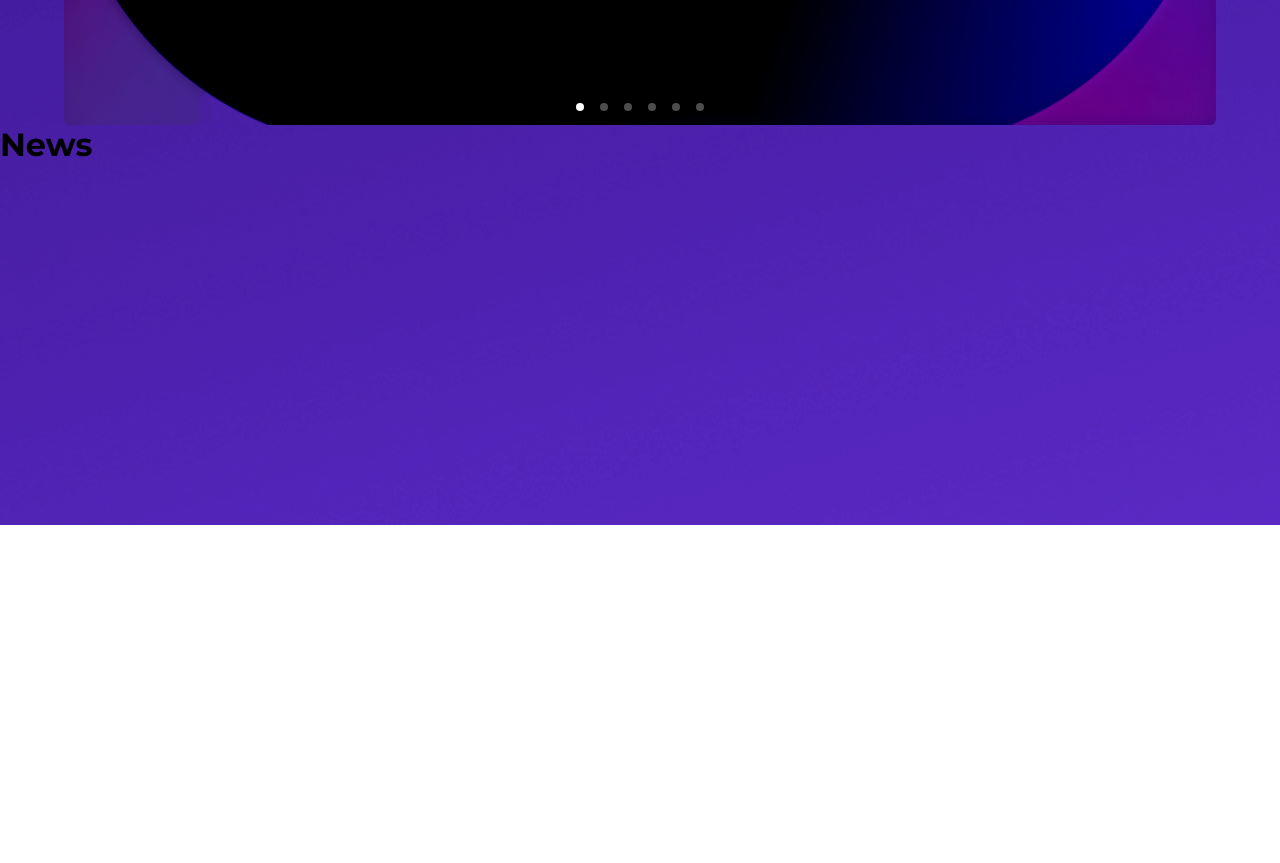
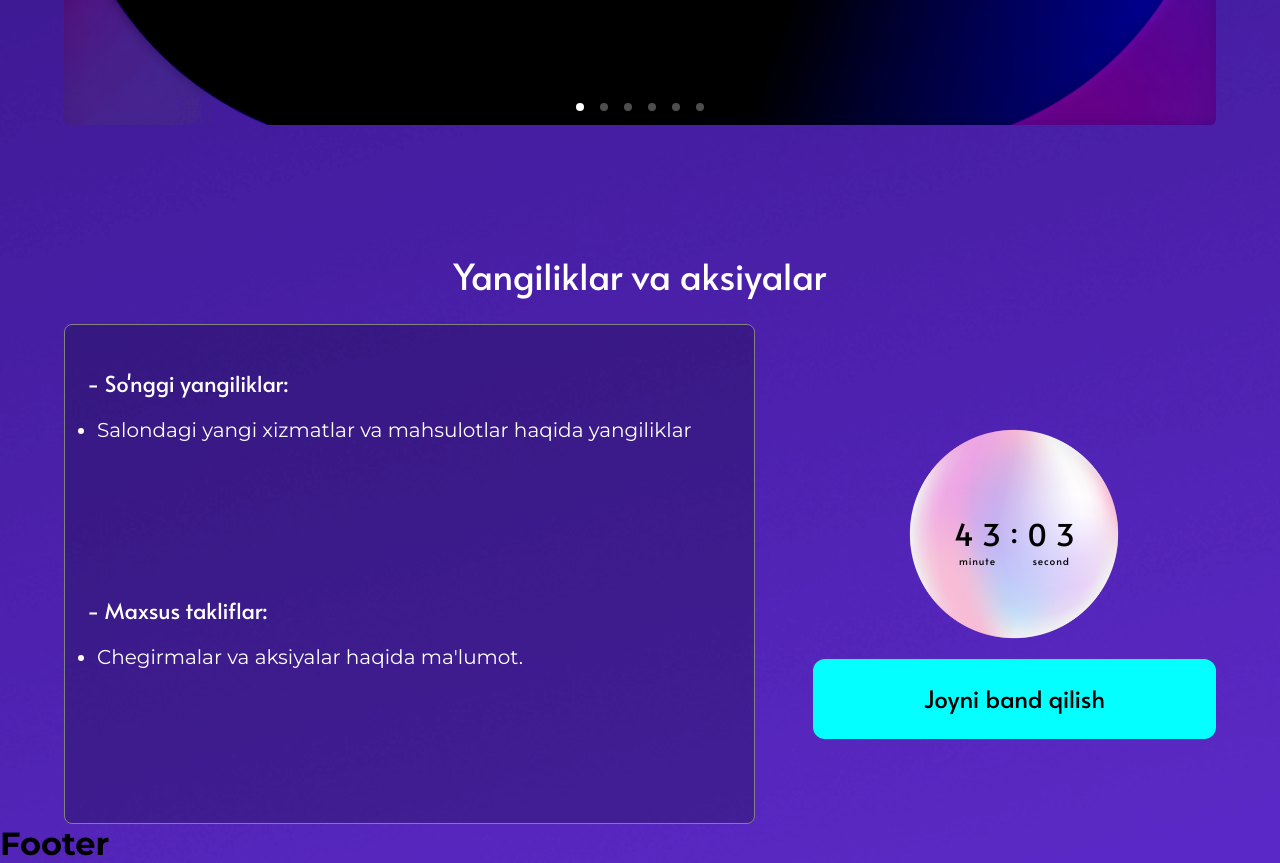
Before and after one commit to 1hojiakbar/cosmetology, a React (Vite) app: page / in a window 1280 px wide. Shown: the part 3440-4303 px from the top of the page. Before the commit the page ends 3965 px from the top, so only its background shows below. Built offline with nearby package versions, Linux system fonts and the light colour scheme.

Commit message:
all section

```diff
--- a/src/components/Button/Button.jsx
+++ b/src/components/Button/Button.jsx
@@ -1,7 +1,7 @@
 import { ButtonWrapper } from "./style";
 
-const Button = ({ children, w, h, type }) => (
-  <ButtonWrapper w={w} h={h} type={type}>
+const Button = ({ children, w, size, h, type, onClick }) => (
+  <ButtonWrapper w={w} h={h} type={type} size={size} onClick={onClick}>
     {children}
   </ButtonWrapper>
 );
--- a/src/components/Button/style.js
+++ b/src/components/Button/style.js
@@ -12,6 +12,25 @@ const getType = ({ type }) => {
       return {
         background: "var(--secondaryBgButtonColor)",
         color: "var(--lightColor)",
+      };
+  }
+};
+
+const getSize = ({ size }) => {
+  switch (size) {
+    case "medium":
+      return {
+        fontSize: "24px",
+        fontWeight: "400",
+        lineHeight: "33px",
+        letterSpacing: "0",
+      };
+    case "large":
+      return {
+        fontSize: "26px",
+        fontWeight: "400",
+        lineHeight: "36px",
+        letterSpacing: "0",
       };
   }
 };
@@ -42,6 +61,7 @@ export const ButtonWrapper = styled.button`
   width: ${({ w }) => (w ? w : "100%")};
   height: ${({ h }) => (h ? h : "85px")};
   ${getType};
+  ${getSize}
   &:hover {
     ${moveHover}
   }
--- a/src/pages/About/style.js
+++ b/src/pages/About/style.js
@@ -6,7 +6,6 @@ export const Container = styled.div`
   flex-direction: column;
   align-items: center;
   padding-top: 100px;
-  /* margin-bottom: 100px; */
 `;
 
 Container.Title = styled.div`
--- /dev/null
+++ b/src/pages/Footer/Footer.jsx
@@ -0,0 +1,11 @@
+import React from "react";
+
+const Footer = () => {
+  return (
+    <div>
+      <h1>Footer</h1>
+    </div>
+  );
+};
+
+export default Footer;
--- a/src/pages/Home/Home.jsx
+++ b/src/pages/Home/Home.jsx
@@ -1,14 +1,16 @@
-import React from "react";
+import { useNavigate } from "react-router-dom";
 import image from "../../assets/images/person.png";
+import Button from "../../components/Button/Button";
 import {
   BrandFaceBox,
   BrandTitleBox,
   Container,
   ContentWrapper,
 } from "./style";
-import Button from "../../components/Button/Button";
 
 const Home = () => {
+  const navigate = useNavigate();
+
   return (
     <Container>
       <ContentWrapper>
@@ -24,7 +26,12 @@ const Home = () => {
             Go'zallik qurbonlikni emas, bilim olishni talab qiladi. Dunyoda
             xunuk ayolni bo'lmaydi, o'zini parvarish qilmagan ayollar bo'ladi.
           </BrandTitleBox.Slogan>
-          <Button w="350px" h="70px" type="primary">
+          <Button
+            w="350px"
+            h="70px"
+            type="primary"
+            onClick={() => navigate("/registration")}
+          >
             Joyni band qilish
           </Button>
         </BrandTitleBox>
--- a/src/pages/News/News.jsx
+++ b/src/pages/News/News.jsx
@@ -1,10 +1,85 @@
-import React from "react";
-import { Container } from "./style";
+import { useState } from "react";
+import newsData from "../../utils/news";
+import { useNavigate } from "react-router-dom";
+import Button from "../../components/Button/Button";
+import {
+  CenterDividerDot,
+  Container,
+  Content,
+  LeftContent,
+  MinuteWrapper,
+  NewsContent,
+  NewsItem,
+  RightContent,
+  Time,
+  TimeWrapper,
+} from "./style";
 
 const News = () => {
+  const navigate = useNavigate();
+  const date = new Date();
+  const [time, setTime] = useState({
+    minute: "",
+    second: "",
+  });
+
+  const getSecond = () => {
+    let dateMinute = date.getMinutes();
+    let dateSecond = date.getSeconds();
+    if (dateMinute < 10) {
+      dateMinute = "0" + dateMinute;
+    }
+    if (dateSecond < 10) {
+      dateSecond = "0" + dateSecond;
+    }
+
+    setTime({ minute: dateMinute, second: dateSecond });
+  };
+
+  setInterval(() => {
+    getSecond();
+  }, 1000);
+
   return (
     <Container>
-      <h1>News</h1>
+      <Container.Title>Yangiliklar va aksiyalar</Container.Title>
+      <Content>
+        <LeftContent>
+          <NewsContent>
+            {newsData.map(({ id, title, text }) => {
+              return (
+                <NewsItem key={id}>
+                  <NewsItem.Title>{title}</NewsItem.Title>
+                  <NewsItem.Text>{text}</NewsItem.Text>
+                </NewsItem>
+              );
+            })}
+          </NewsContent>
+        </LeftContent>
+        <RightContent>
+          <TimeWrapper>
+            <Time>
+              <MinuteWrapper>
+                <MinuteWrapper.Time>{time.minute}</MinuteWrapper.Time>
+                <MinuteWrapper.Title>minute</MinuteWrapper.Title>
+              </MinuteWrapper>
+              <CenterDividerDot>:</CenterDividerDot>
+              <MinuteWrapper>
+                <MinuteWrapper.Time>{time.second}</MinuteWrapper.Time>
+                <MinuteWrapper.Title>second</MinuteWrapper.Title>
+              </MinuteWrapper>
+            </Time>
+          </TimeWrapper>
+          <Button
+            type="primary"
+            h={"80px"}
+            size="medium"
+            onClick={() => navigate("/registration")}
+          >
+            Joyni band qilish
+          </Button>
+        </RightContent>
+      </Content>
     </Container>
   );
 };
--- a/src/pages/News/style.js
+++ b/src/pages/News/style.js
@@ -1,8 +1,134 @@
 import styled from "styled-components";
+import circleImage from "../../assets/images/circle.png";
 
 export const Container = styled.div`
-  height: 400px;
+  display: flex;
+  align-items: center;
+  flex-direction: column;
+  justify-content: center;
+  padding-top: 125px;
 `;
-// export const Container = styled.div``;
-// export const Container = styled.div``;
-// export const Container = styled.div``;
+
+Container.Title = styled.div`
+  color: var(--lightColor);
+  font-family: var(--alata);
+  font-size: 36px;
+  font-weight: 400;
+  line-height: 50px;
+  letter-spacing: 0px;
+  text-align: center;
+  margin-bottom: 24px;
+`;
+
+export const Content = styled.div`
+  display: flex;
+  justify-content: space-between;
+  align-items: center;
+  width: 90%;
+`;
+
+export const LeftContent = styled.div`
+  display: flex;
+  flex-direction: column;
+  align-items: flex-start;
+  width: 60%;
+  height: fit-content;
+`;
+
+export const NewsContent = styled.ul`
+  display: grid;
+  width: 100%;
+  row-gap: 2rem;
+  border-radius: 8px;
+  height: max-content;
+  height: 500px;
+  padding: 38px 8px 38px 22px;
+  background: rgba(2, 7, 17, 0.24);
+  border: 0.5px solid rgb(130, 130, 130);
+`;
+
+export const NewsItem = styled.div`
+  display: flex;
+  flex-direction: column;
+  align-items: flex-start;
+`;
+
+NewsItem.Title = styled.strong`
+  color: var(--lightColor);
+  font-family: var(--alata);
+  font-size: 22px;
+  font-weight: 400;
+  line-height: 40px;
+  width: 100%;
+`;
+
+NewsItem.Text = styled.li`
+  color: var(--lightColor);
+  font-family: var(--mont);
+  font-size: 20px;
+  font-weight: 400;
+  line-height: 30px;
+  margin-left: 10px;
+  width: 100%;
+  padding-top: 12px;
+`;
+
+export const RightContent = styled.div`
+  display: flex;
+  flex-direction: column;
+  align-items: center;
+  width: 35%;
+  height: fit-content;
+`;
+
+export const TimeWrapper = styled.div`
+  display: flex;
+  justify-content: center;
+  align-items: center;
+  width: 250px;
+  height: 250px;
+  background-size: cover;
+  background-position: center;
+  background-image: url(${circleImage});
+`;
+
+export const Time = styled.div`
+  display: flex;
+  align-items: flex-start;
+  justify-content: center;
+`;
+
+export const MinuteWrapper = styled.div`
+  display: flex;
+  flex-direction: column;
+  justify-content: center;
+`;
+
+MinuteWrapper.Time = styled.div`
+  color: var(--blackColor);
+  font-family: var(--alata);
+  font-size: 30px;
+  font-weight: 400;
+  line-height: 55px;
+  letter-spacing: 10px;
+  padding-left: 10px;
+`;
+
+MinuteWrapper.Title = styled.div`
+  color: var(--blackColor);
+  font-family: var(--alata);
+  font-size: 10px;
+  font-weight: 400;
+  line-height: 0px;
+  letter-spacing: 1px;
+  text-align: center;
+`;
+
+export const CenterDividerDot = styled.div`
+  color: var(--blackColor);
+  font-family: var(--alata);
+  font-size: 30px;
+  font-weight: 400;
+  line-height: 50px;
+  letter-spacing: 0;
+`;
--- /dev/null
+++ b/src/utils/news.js
@@ -0,0 +1,14 @@
+const newsData = [
+  {
+    id: 1,
+    title: "- So'nggi yangiliklar:",
+    text: "Salondagi yangi xizmatlar va mahsulotlar haqida yangiliklar",
+  },
+  {
+    id: 2,
+    title: "- Maxsus takliflar:",
+    text: "Chegirmalar va aksiyalar haqida ma'lumot.",
+  },
+];
+
+export default newsData;
--- a/src/utils/pages.js
+++ b/src/utils/pages.js
@@ -6,6 +6,7 @@ import Clients from "../pages/Clients/Clients";
 import Blog from "../pages/Blog/Blog";
 import Resaults from "../pages/Resaults/Resaults";
 import News from "../pages/News/News";
+import Footer from "../pages/Footer/Footer";
 
 const pagesData = [
   {
@@ -48,6 +49,11 @@ const pagesData = [
     element: News,
     name: "news",
   },
+  {
+    id: 9,
+    element: Footer,
+    name: "footer",
+  },
 ];
 
 export default pagesData;
```
Also changed, not shown: src/assets/images/circle.png (added), src/pages/Footer/style.js (added).
